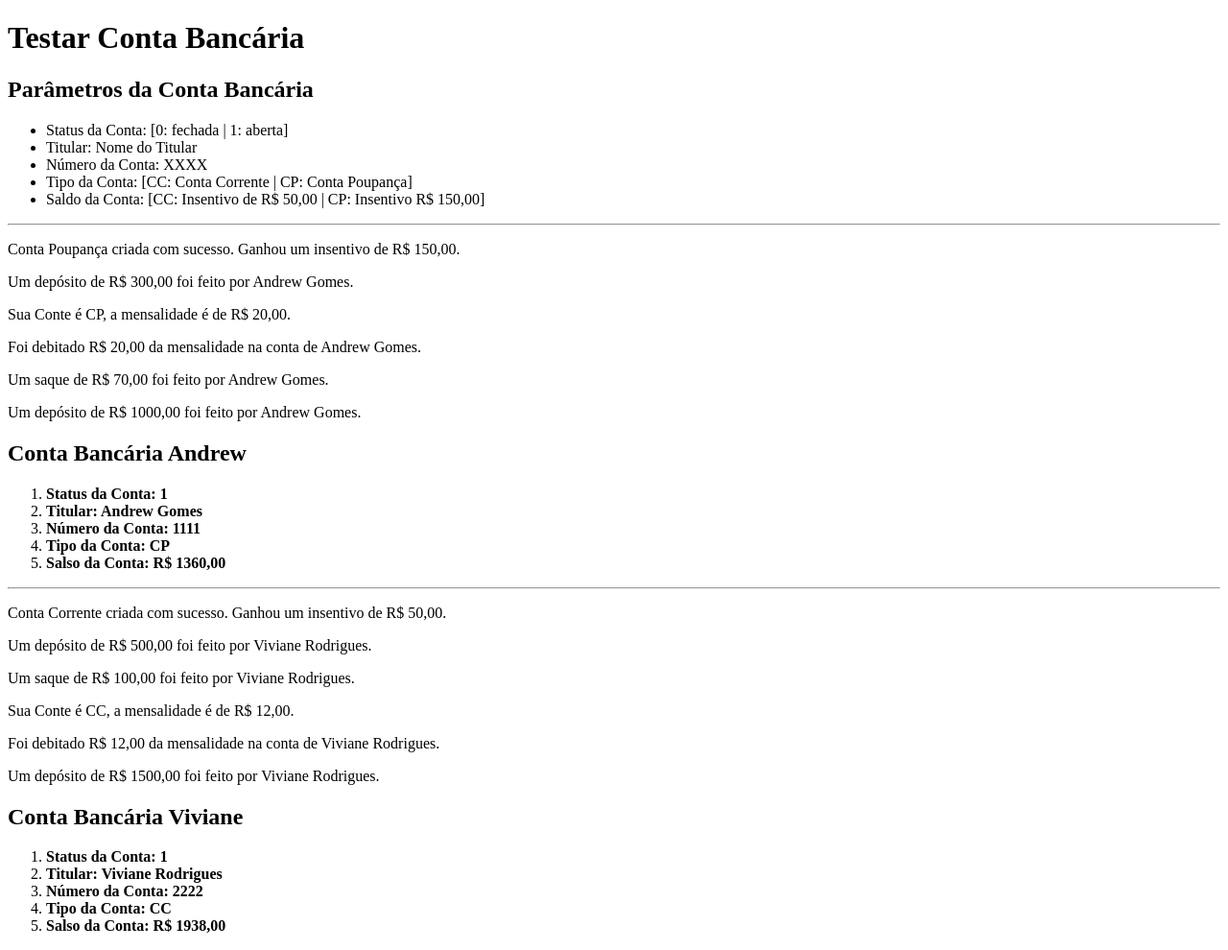
After one commit to AndrewHGomes/Aprendendo-PHP, a PHP site: page /testeConta.php in a window 1280 px wide. The commit adds this page. Shown: the whole page at 96% size. Run offline with PHP 8.4, Linux system fonts and the light colour scheme.

Commit message:
Adição de 2 arquivos para exercitar Classes

```diff
--- /dev/null
+++ b/16-POO/ContaBancaria.php
@@ -0,0 +1,147 @@
+<?php
+
+class ContaBancaria
+{
+  // VISIBILIDADE | ATRIBUTOS
+  public $numeroConta;
+  protected $tipoConta;
+  private $titularConta;
+  private $saldoConta;
+  private $statusConta;
+
+  // CONSTRUTOR
+  public function __construct($numeroConta, $tipoConta, $titularConta)
+  {
+    $this->numeroConta = $numeroConta;
+    $this->tipoConta = $tipoConta;
+    $this->titularConta = $titularConta;
+    $this->setSaldoConta(0);
+    $this->setStatusConta(false);
+  }
+
+  // GETTERS | SETTERS
+  public function setNumeroConta($numeroConta)
+  {
+    $this->numeroConta = $numeroConta;
+  }
+
+  public function getNumeroConta()
+  {
+    return $this->numeroConta;
+  }
+
+  public function setTipoConta($tipoConta)
+  {
+    $this->tipoConta = $tipoConta;
+  }
+
+  public function getTipoConta()
+  {
+    return $this->tipoConta;
+  }
+
+  public function setTitularConta($titularConta)
+  {
+    $this->titularConta = $titularConta;
+  }
+
+  public function getTitularConta()
+  {
+    return $this->titularConta;
+  }
+
+  public function setSaldoConta($saldoConta)
+  {
+    $this->saldoConta = $saldoConta;
+  }
+
+  public function getSaldoConta()
+  {
+    return $this->saldoConta;
+  }
+
+  public function setStatusConta($statusConta)
+  {
+    $this->statusConta = $statusConta;
+  }
+
+  public function getStatusConta()
+  {
+    return $this->statusConta;
+  }
+
+  // MÉTODOS PERSONALIZADOS
+  public function abrirConta($tipoConta)
+  {
+    $this->setTipoConta($tipoConta);
+
+    $this->setStatusConta(true);
+
+    if ($tipoConta === 'CC') {
+      $this->setSaldoConta(50);
+      echo "<p>Conta Corrente criada com sucesso. Ganhou um insentivo de R$ {$this->getSaldoConta()},00.</p>";
+    } else if ($tipoConta === 'CP') {
+      $this->setSaldoConta(150);
+      echo "<p>Conta Poupança criada com sucesso. Ganhou um insentivo de R$ {$this->getSaldoConta()},00.</p>";
+    }
+  }
+
+  public function fecharConta()
+  {
+    if ($this->getSaldoConta() > 0) {
+      echo "<p>Você tem um saldo de R$ {$this->getSaldoConta()},00. Retire para encerrar a conta.</p>";
+    } else if ($this->getSaldoConta() < 0) {
+      echo "<p>Você tem um débito de R$ {$this->getSaldoConta()},00. Pague para encerrar a conta.</p>";
+    } else {
+      $this->setStatusConta(false);
+    }
+  }
+
+  public function depositar($valor)
+  {
+    if ($this->getStatusConta()) {
+      $this->setSaldoConta($this->getSaldoConta() + $valor);
+      echo "<p>Um depósito de R$ $valor,00 foi feito por {$this->getTitularConta()}.</p>";
+    } else {
+      echo "<p>Você ainda não possui uma conta. Abra agora sua conta.</p>";
+    }
+  }
+
+  public function sacar($valor)
+  {
+    if ($this->getStatusConta()) {
+      if ($this->getSaldoConta() >= $valor) {
+        $this->setSaldoConta($this->getSaldoConta() - $valor);
+        echo "<p>Um saque de R$ $valor,00 foi feito por {$this->getTitularConta()}.</p>";
+      } else {
+        echo "<p>Seu saldo é de R$ {$this->getSaldoConta()},00. Valor é insuficiente!</p>";;
+      }
+    } else {
+      echo "<p>Você ainda não possui uma conta. Abra agora sua conta.</p>";
+    }
+  }
+
+  public function pagarMensalidade()
+  {
+    $valorMensalidade = 0;
+
+    if ($this->getTipoConta() === 'CC') {
+      $valorMensalidade = 12;
+      echo "<p>Sua Conte é {$this->getTipoConta()}, a mensalidade é de R$ $valorMensalidade,00.</p>";
+    } else if ($this->getTipoConta() === 'CP') {
+      $valorMensalidade = 20;
+      echo "<p>Sua Conte é {$this->getTipoConta()}, a mensalidade é de R$ $valorMensalidade,00.</p>";
+    }
+
+    if ($this->getStatusConta()) {
+      if ($this->getSaldoConta() >= $valorMensalidade) {
+        $this->setSaldoConta($this->getSaldoConta() - $valorMensalidade);
+        echo "<p>Foi debitado R$ $valorMensalidade,00 da mensalidade na conta de {$this->getTitularConta()}.</p>";
+      } else {
+        echo "<p>Seu saldo é de R$ {$this->getSaldoConta()},00. Valor é insuficiente!</p>";
+      }
+    } else {
+      echo "<p>Você ainda não possui uma conta. Abra agora sua conta.</p>";
+    }
+  }
+}
--- a/16-POO/index.php
+++ b/16-POO/index.php
@@ -276,6 +276,11 @@ $caneta1->tampar()
     </section>
     <section>
 
+      <h2>Encapsulamento</h2>
+
+    </section>
+    <section>
+
       <h2>Herança</h2>
 
       <?php
--- /dev/null
+++ b/16-POO/testeConta.php
@@ -0,0 +1,99 @@
+<?php
+
+require 'ContaBancaria.php';
+
+?>
+
+<!DOCTYPE html>
+<html lang="pt-br">
+
+<head>
+  <meta charset="UTF-8">
+  <meta name="viewport" content="width=device-width, initial-scale=1.0">
+  <title>Testar Conta Bancária</title>
+</head>
+
+<body>
+  <header>
+
+    <h1>Testar Conta Bancária</h1>
+
+  </header>
+  <main>
+    <section>
+
+      <h2>Parâmetros da Conta Bancária</h2>
+
+      <ul>
+        <li>Status da Conta: [0: fechada | 1: aberta]</li>
+        <li>Titular: Nome do Titular</li>
+        <li>Número da Conta: XXXX</li>
+        <li>Tipo da Conta: [CC: Conta Corrente | CP: Conta Poupança]</li>
+        <li>Saldo da Conta: [CC: Insentivo de R$ 50,00 | CP: Insentivo R$ 150,00]</li>
+      </ul>
+
+    </section>
+    <hr>
+    <section>
+
+      <?php
+
+      $andrew = new ContaBancaria(1111, 'CP', 'Andrew Gomes');
+
+      $andrew->abrirConta('CP');
+
+      $andrew->depositar(300);
+
+      $andrew->pagarMensalidade();
+
+      $andrew->sacar(70);
+
+      $andrew->depositar(1000);
+
+      ?>
+
+      <h2>Conta Bancária Andrew</h2>
+
+      <ol>
+        <li><strong>Status da Conta: <?= $andrew->getStatusConta() ?></strong></li>
+        <li><strong>Titular: <?= $andrew->getTitularConta() ?></strong></li>
+        <li><strong>Número da Conta: <?= $andrew->getNumeroConta() ?></strong></li>
+        <li><strong>Tipo da Conta: <?= $andrew->getTipoConta() ?></strong></li>
+        <li><strong>Salso da Conta: R$ <?= $andrew->getSaldoConta() ?>,00</strong></li>
+      </ol>
+
+    </section>
+    <hr>
+    <section>
+
+      <?php
+
+      $viviane = new ContaBancaria(2222, 'CC', 'Viviane Rodrigues');
+
+      $viviane->abrirConta('CC');
+
+      $viviane->depositar(500);
+
+      $viviane->sacar(100);
+
+      $viviane->pagarMensalidade();
+
+      $viviane->depositar(1500);
+
+      ?>
+
+      <h2>Conta Bancária Viviane</h2>
+
+      <ol>
+        <li><strong>Status da Conta: <?= $viviane->getStatusConta() ?></strong></li>
+        <li><strong>Titular: <?= $viviane->getTitularConta() ?></strong></li>
+        <li><strong>Número da Conta: <?= $viviane->getNumeroConta() ?></strong></li>
+        <li><strong>Tipo da Conta: <?= $viviane->getTipoConta() ?></strong></li>
+        <li><strong>Salso da Conta: R$ <?= $viviane->getSaldoConta() ?>,00</strong></li>
+      </ol>
+
+    </section>
+  </main>
+</body>
+
+</html>
```
